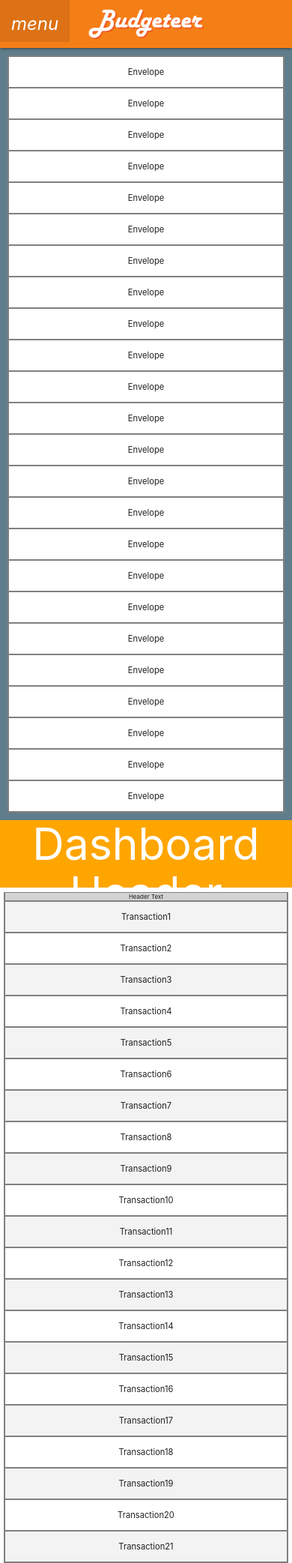
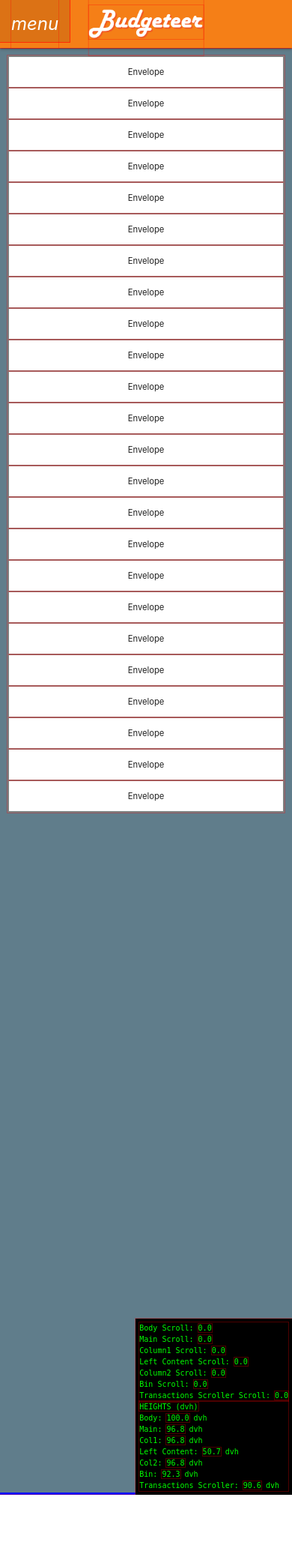
Before and after one commit to legounicycler/budgeteer, a Flask app: page /test in a window 390 px wide. Shown: the top 2085 px of the page at 75% size. After the commit the page ends 1994 px from the top, so only its background shows below. Run offline with Flask 3, Linux system fonts and the light colour scheme; some libraries are stand-ins or nearby versions.

Commit message:
Better debugging features in test.html but really still doesn't work

```diff
--- a/static/css/test.css
+++ b/static/css/test.css
@@ -9,8 +9,6 @@
 body {
     display: flex;
     flex-direction: column;
-
-    /* Keep the page from scrolling on desktop view */
     height: 100vh;
     overflow: hidden;
 }
@@ -27,7 +25,7 @@ nav {
 main {
     flex: 1;
     display: flex;
-    overflow: hidden; /* Locks the main container to prevent page scroll */
+    overflow: hidden;
 }
 
 #column1 {
@@ -39,11 +37,10 @@ main {
 }
 
 #left-content {
-    /* flex: 1; */
     margin: 10px;
     background-color: lightgray;
     border: 1px solid gray;
-    overflow-y: auto; /* Independent Scroll */
+    overflow-y: auto;
 }
 
 #column2 {
@@ -64,7 +61,7 @@ main {
 
 #bin {
     padding: var(--bin-padding);
-    overflow: hidden; /* Locking container */
+    overflow: hidden;
     display: flex;
     flex-direction: column;
 }
@@ -79,7 +76,7 @@ main {
 }
 
 #tableheader {
-    flex: 0 0 10px; /* Fixed header inside the bin */
+    flex: 0 0 10px;
     background-color: lightgray;
     border: 1px solid gray;
     text-align: center;
@@ -90,70 +87,7 @@ main {
 
 #transactions-scroller {
     flex: 1;
-    overflow-y: auto; /* Independent Scroll */
-}
-
-/* ==============
-   MOBILE LAYOUT
-   ============== */
-@media only screen and (max-width: 992px) {
-    body, main, #bin, #transactions-bin, #tableheader {
-        overflow: unset;
-    }
-
-    body {
-        display: block;
-    }
-
-    nav {
-        position: fixed;
-        top: 0;
-    }
-
-    main {
-        display: block;
-        top: var(--navbar-height);
-        min-height: 100vh;
-    }
-
-    #column1 {
-        width: 100%;
-        margin-top: var(--navbar-height);
-    }
-
-    #column2 {
-        width: 100%;
-        min-height: calc(100vh - var(--navbar-height));
-    }
-
-    #dashboard-header {
-        position: sticky;
-        top: var(--navbar-height);
-    }
-
-    #tableheader {
-        position: sticky;
-        top: calc(var(--navbar-height) + var(--dashboard-header-height) + var(--bin-padding));
-    }
-
-    #tableheader::before {
-        content: "";
-        position: absolute;
-
-        /* Move it up to cover the gap (var(--bin-padding)) */
-        top: -6px;
-
-        /* Make it wider than the parent.
-           -5px matches the bin-padding to pull it to the very edges */
-        left: -5px;
-        right: -5px;
-
-        /* The height should be the gap (5px) plus a little extra for overlap */
-        height: 5px;
-
-        background-color: white;
-        z-index: -1; /* Keeps it behind the "Header Text" but above the transactions */
-    }
+    overflow-y: auto;
 }
 
 /* Shared Item Styles */
@@ -173,3 +107,98 @@ h1 {
     color: white;
     margin: 0;
 }
+
+/* ==============
+MOBILE LAYOUT
+============== */
+@media only screen and (max-width: 992px) {
+    /* 1. THE VIEWPORT FIX
+       Using 100dvh ensures that when the address bar disappears,
+       the app expands to fill the space without shifting the navbar. */
+    html, body {
+        height: 100dvh;
+        overflow: hidden;
+        display: flex;
+        flex-direction: column;
+    }
+
+    /* 2. NAVBAR
+       Remove fixed. In a flex-column body, 'flex: 0' keeps it pinned. */
+    nav {
+        position: relative;
+        flex: 0 0 var(--navbar-height);
+        z-index: 1000;
+    }
+
+    /* 3. THE OUTER SCROLLER
+       This allows you to scroll past the Envelopes. */
+    main {
+        flex: 1;
+        display: flex;
+        flex-direction: column;
+        overflow-y: auto;
+        overflow-x: hidden;
+        -webkit-overflow-scrolling: touch;
+    }
+
+    #column1 {
+        width: 100%;
+        flex: 0 0 auto;
+        margin-top: 0; /* Remove the margin-top we added for fixed nav */
+    }
+
+    /* 4. THE CATCH
+       We set column2 to exactly the height of the scrollable area.
+       When you reach this, the 'outer' scroll hits its limit. */
+    #column2 {
+        width: 100%;
+        height: 100%;
+        flex: 0 0 100%;
+        display: flex;
+        flex-direction: column;
+    }
+
+    #dashboard-header {
+        position: sticky;
+        top: 0; /* Sticks to the top of 'main', NOT the viewport */
+        flex: 0 0 var(--dashboard-header-height);
+        z-index: 20;
+    }
+
+    #bin {
+        flex: 1;
+        display: flex;
+        flex-direction: column;
+        overflow: hidden;
+        padding: 0;
+    }
+
+    #transactions-bin {
+        flex: 1;
+        display: flex;
+        flex-direction: column;
+        overflow: hidden;
+    }
+
+    #tableheader {
+        position: relative; /* No longer needs to be sticky if parent scrolls */
+        flex: 0 0 30px;
+        line-height: 30px;
+    }
+
+    /* 5. THE INTERNAL SCROLLER
+       This provides the 'Stop' you mentioned. Once the Dashboard Header
+       is at the top, ONLY this area scrolls. */
+    #transactions-scroller {
+        flex: 1;
+        overflow-y: auto;
+        -webkit-overflow-scrolling: touch;
+    }
+}
+
+/* The Rainbow Debugger */
+* { outline: 1px solid rgba(255, 0, 0, 0.3); box-sizing: content-box;} /* Everything gets a faint red box */
+main { outline: 3px solid lime !important; }  /* Main is Lime */
+#column1 { outline: 3px solid green !important; }
+#column2 { outline: 3px solid blue !important; }
+#transactions-scroller { outline: 3px solid magenta !important; }
--- a/templates/test.html
+++ b/templates/test.html
@@ -56,7 +56,7 @@
     </div>
     <div id="column2">
       <div id="dashboard-header">
-        <h1>Dashboard Header</h1>
+        <h1>Dashboard</h1>
       </div>
       <div id="bin">
         <div id="transactions-bin">
@@ -112,4 +112,95 @@
   </main>
 
 </body>
+
+<div id="debug-overlay" style="position:fixed; bottom:0; right:0; background:black; color:lime; font-family:monospace; z-index:9999; padding:5px; font-size:10px; pointer-events:none;">
+  <div>
+    Body Scroll: <span id="body-s">0</span><br>
+    Main Scroll: <span id="main-s">0</span><br>
+    Column1 Scroll: <span id="column1-s">0</span><br>
+    Left Content Scroll: <span id="left-content-s">0</span><br>
+    Column2 Scroll: <span id="column2-s">0</span><br>
+    Bin Scroll: <span id="bin-s">0</span><br>
+    Transactions Scroller Scroll: <span id="transactions-s">0</span><br>
+  </div>
+  <div>
+    <strong>HEIGHTS (dvh)</strong><br>
+    Body: <span id="body-h">0</span> dvh<br>
+    Main: <span id="main-h">0</span> dvh<br>
+    Col1: <span id="col1-h">0</span> dvh<br>
+    Left Content: <span id="left-content-h">0</span> dvh<br>
+    Col2: <span id="col2-h">0</span> dvh<br>
+    Bin: <span id="bin-h">0</span> dvh<br>
+    Transactions Scroller: <span id="transactions-h">0</span> dvh<br>
+  </div>
+</div>
+
+<script>
+  const main = document.querySelector('main');
+  const column1 = document.getElementById('column1');
+  const left_content = document.getElementById('left-content');
+  const column2 = document.getElementById('column2');
+  const bin = document.getElementById('bin');
+  const transactions_scroller = document.getElementById('transactions-scroller');
+  function updateStats() {
+    // 100dvh is roughly equal to window.innerHeight in JS
+    const dvhUnit = window.innerHeight / 100;
+
+    const getDVH = (el) => el ? (el.getBoundingClientRect().height / dvhUnit).toFixed(1) : 'N/A';
+    // Update Heights
+    document.getElementById('body-h').innerText = getDVH(document.body);
+    document.getElementById('main-h').innerText = getDVH(main);
+    document.getElementById('col1-h').innerText = getDVH(column1);
+    document.getElementById('left-content-h').innerText = getDVH(left_content);
+    document.getElementById('col2-h').innerText = getDVH(column2);
+    document.getElementById('bin-h').innerText = getDVH(bin);
+    document.getElementById('transactions-h').innerText = getDVH(transactions_scroller);
+
+    // Update Scroll Positions
+    document.getElementById('body-s').innerText = window.scrollY.toFixed(1);
+    document.getElementById('main-s').innerText = main ? main.scrollTop.toFixed(1) : 0;
+    document.getElementById('column1-s').innerText = column1 ? column1.scrollTop.toFixed(1) : 0;
+    document.getElementById('left-content-s').innerText = left_content ? left_content.scrollTop.toFixed(1) : 0;
+    document.getElementById('column2-s').innerText = column2 ? column2.scrollTop.toFixed(1) : 0;
+    document.getElementById('bin-s').innerText = bin ? bin.scrollTop.toFixed(1) : 0;
+    document.getElementById('transactions-s').innerText = transactions_scroller ? transactions_scroller.scrollTop.toFixed(1) : 0;
+
+    // Visual feedback for which container is currently scrolling
+    document.getElementById('debug-overlay').style.borderColor = "lime";
+  }
+
+  // Listen for scroll events
+  window.addEventListener('scroll', updateStats);
+  if(main) main.addEventListener('scroll', () => {
+    updateStats();
+    document.getElementById('main-s').parentElement.style.color = "yellow";
+  });
+  if(column1) column1.addEventListener('scroll', () => {
+    updateStats();
+    document.getElementById('column1-s').parentElement.style.color = "orange";
+  });
+  if(left_content) left_content.addEventListener('scroll', () => {
+    updateStats();
+    document.getElementById('left-content-s').parentElement.style.color = "cyan";
+  });
+  if(column2) column2.addEventListener('scroll', () => {
+    updateStats();
+    document.getElementById('column2-s').parentElement.style.color = "magenta";
+  });
+  if(bin) bin.addEventListener('scroll', () => {
+    updateStats();
+    document.getElementById('bin-s').parentElement.style.color = "lightgreen";
+  });
+  if(transactions_scroller) transactions_scroller.addEventListener('scroll', () => {
+    updateStats();
+    document.getElementById('transactions-s').parentElement.style.color = "lightblue";
+  });
+
+  // Listen for resize (when address bar hides/shows)
+  window.addEventListener('resize', updateStats);
+
+  // Initial run
+  updateStats();
+</script>
+
 </html>
```
